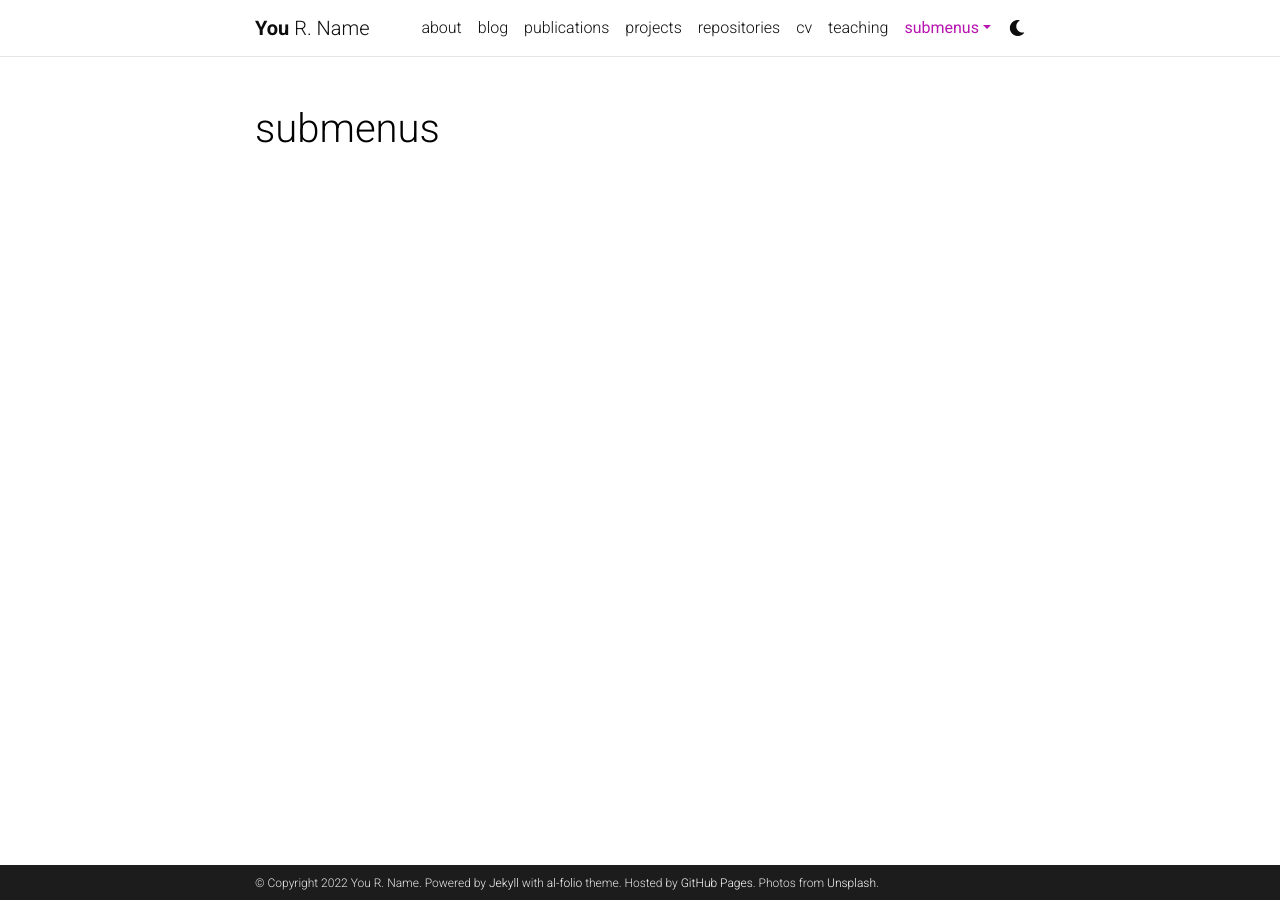
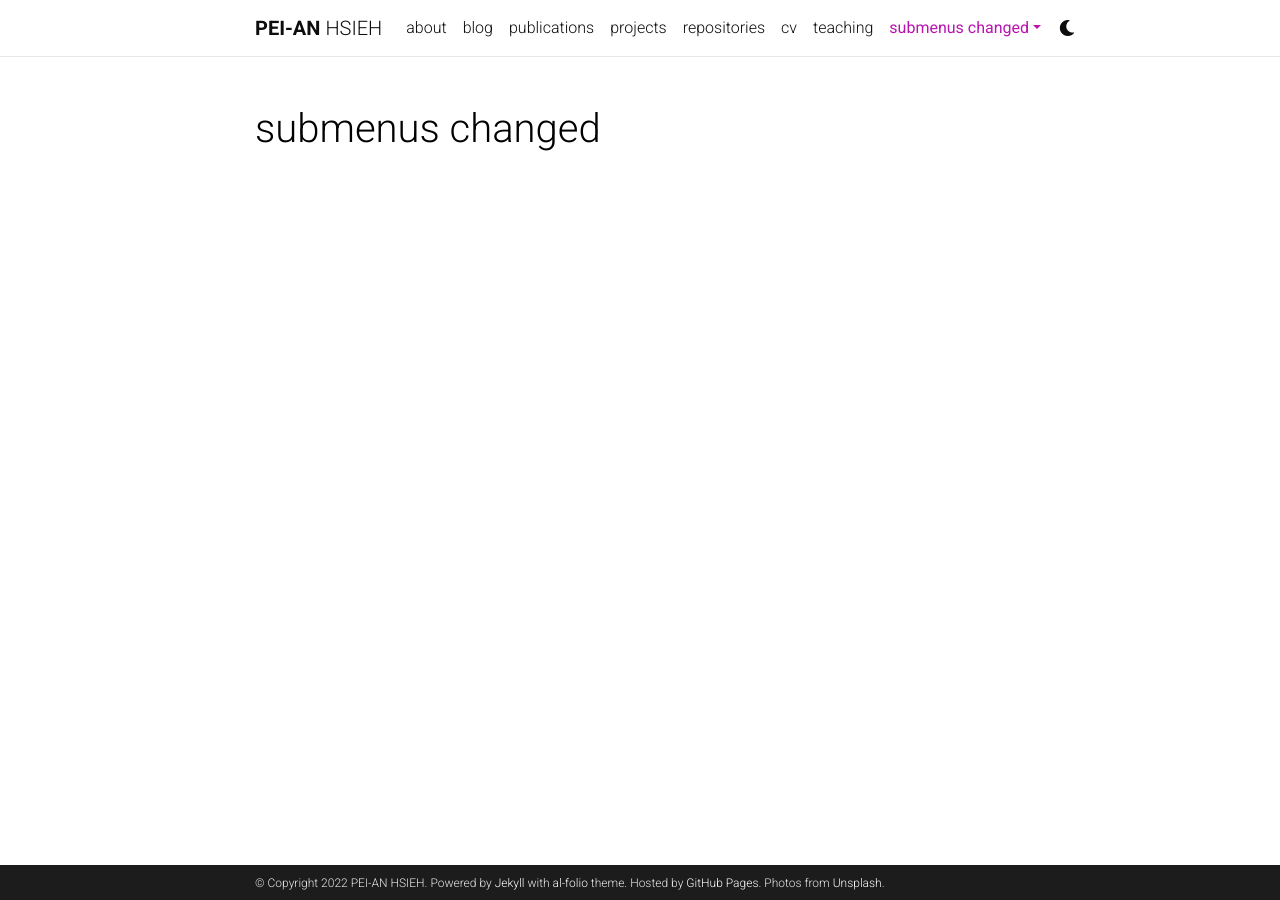
Before and after one commit to pei06/pei06.github.io, a Jekyll site: the page built from _pages/dropdown.md, in a window 1280 px wide. Built offline with Jekyll 4.4.1, drawn with Linux system fonts in a browser that asks for light colours; comment, search, counter and statistics services are not loaded; a style sheet for code colours, icons or effects is not loaded.

```diff
--- a/Gemfile
+++ b/Gemfile
@@ -1,5 +1,6 @@
 source 'https://rubygems.org'
 group :jekyll_plugins do
+    gem 'wdm','>= 0.1.0'
     gem 'jekyll'
     gem 'jekyll-archives'
     gem 'jekyll-diagrams'
--- a/_config.yml
+++ b/_config.yml
@@ -3,9 +3,9 @@
 # -----------------------------------------------------------------------------
 
 title: blank # the website title (if blank, full name will be used instead)
-first_name: You
-middle_name: R.
-last_name: Name
+first_name: PEI-AN
+middle_name:
+last_name: HSIEH
 email: you@example.com
 description: > # the ">" symbol means to ignore newlines until "footer_text:"
   A simple, whitespace theme for academics. Based on [*folio](https://github.com/bogoli/-folio) design.
@@ -282,7 +282,7 @@ external_links:
 # -----------------------------------------------------------------------------
 
 imagemagick:
-  enabled: true # enables responsive images for your site (recomended, see https://github.com/alshedivat/al-folio/issues/537)
+  enabled: false # enables responsive images for your site (recomended, see https://github.com/alshedivat/al-folio/issues/537)
   widths:
     - 480
     - 800
--- a/_pages/dropdown.md
+++ b/_pages/dropdown.md
@@ -1,6 +1,6 @@
 ---
 layout: page
-title: submenus
+title: submenus changed
 nav: true
 nav_order: 6
 dropdown: true
```
Also changed, not shown: _pages/about.md (+1 -0 lines).
